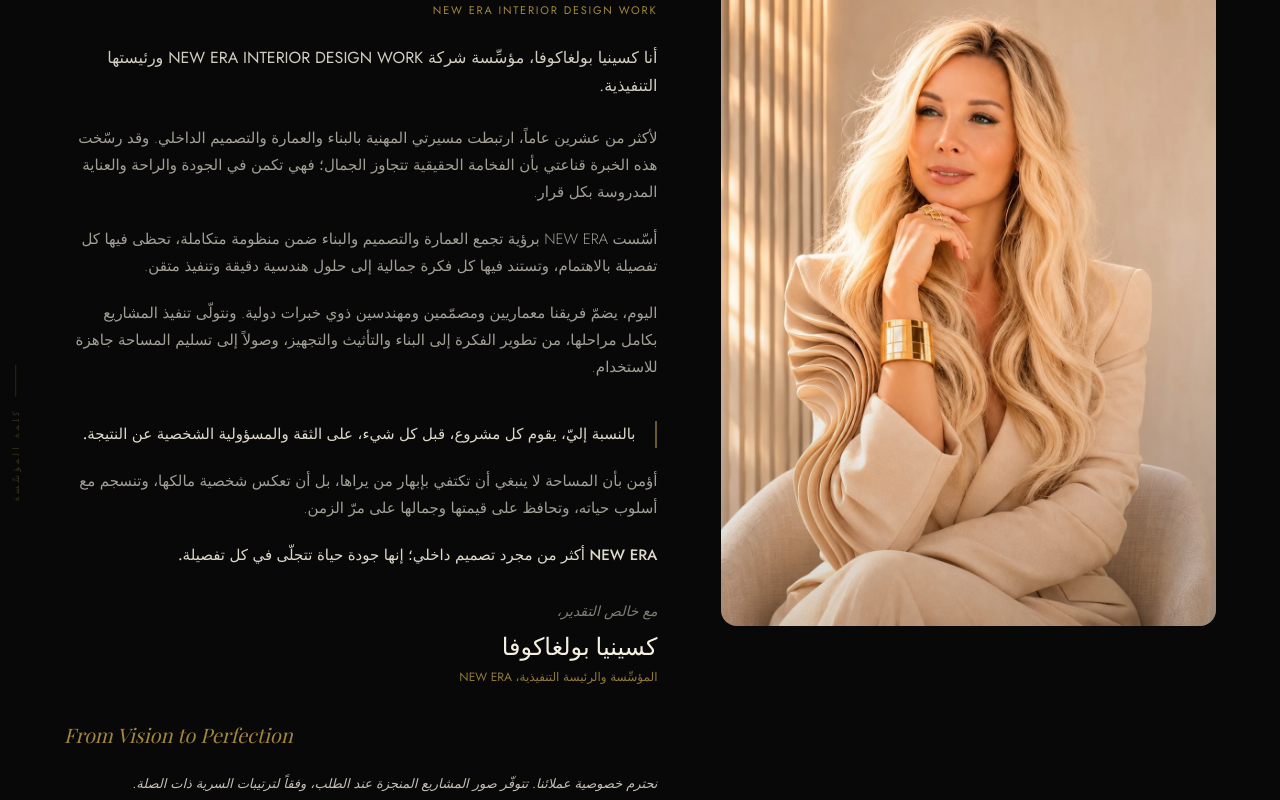
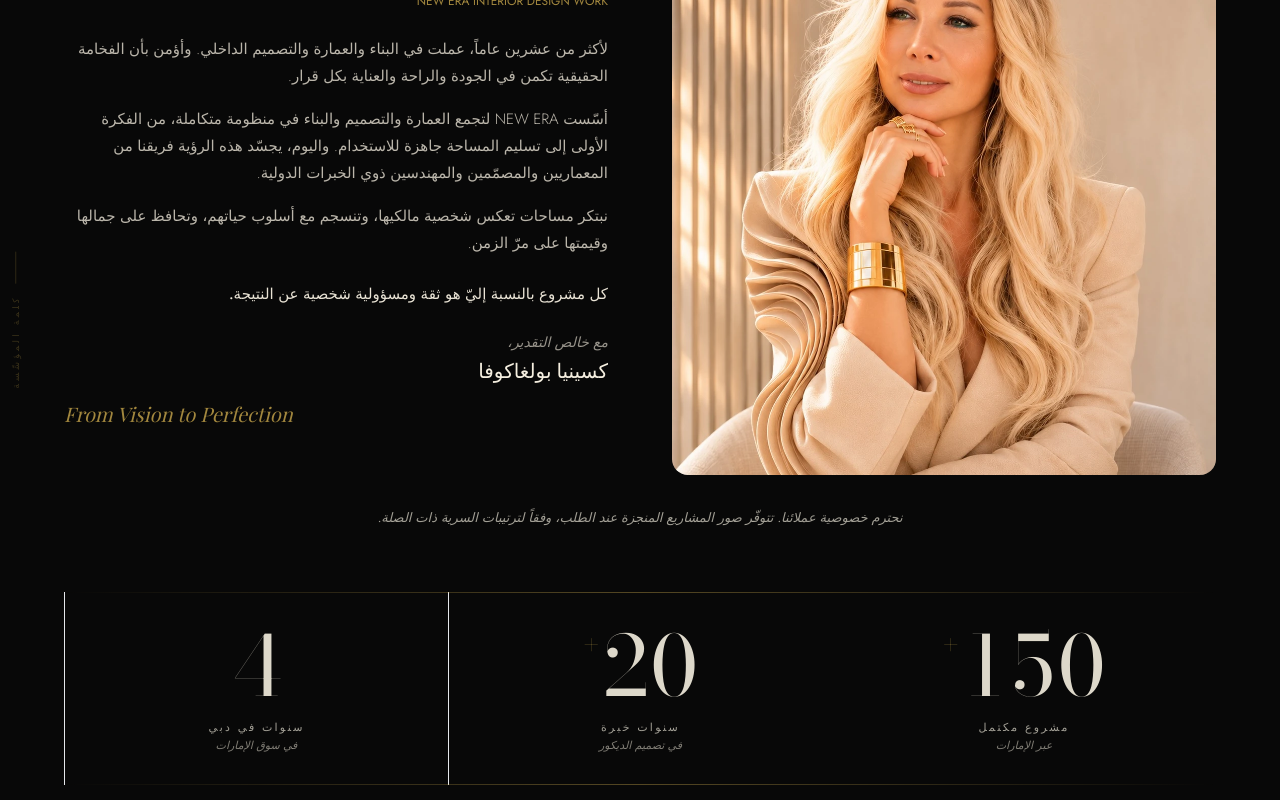
Before and after one commit to nekko4044-lgtm/neweraexclusive, a Next.js app: page /ar in a window 1280 px wide. Shown: the part 1200-2000 px from the top of the page. Built offline with nearby package versions, Linux system fonts and the light colour scheme; a web font is replaced by a local one.

Commit message:
Balance founder section and center statistics across full width

```diff
--- a/components/About.tsx
+++ b/components/About.tsx
@@ -54,62 +54,31 @@ export default function About() {
         <span className="font-body text-[9px] uppercase tracking-[0.35em] text-gold/25 whitespace-nowrap">{t('eyebrow')}</span>
       </div>
 
-      <div className="max-w-6xl mx-auto grid md:grid-cols-[1fr_1.2fr] gap-10 md:gap-16 items-start">
-
-        {/* LEFT — team photo */}
-        <div ref={r1} className="reveal relative aspect-[3/4] overflow-hidden rounded-2xl bg-stone md:sticky md:top-28">
-          <Image
-            src="/ksenia-bulgakova.webp"
-            alt={t('portraitAlt')}
-            fill
-            className="object-cover object-top"
-            sizes="(max-width: 768px) 100vw, 45vw"
-          />
-          <div className="absolute inset-0 bg-gradient-to-b from-transparent via-transparent to-ink/15" />
-        </div>
-
-        {/* RIGHT — text */}
-        <div className="flex flex-col justify-center gap-10">
-          <div ref={r2} className="reveal flex flex-col gap-6">
-            <div className="flex items-center gap-3">
-              <div className="w-6 h-[1px] bg-gold/50" />
-              <span className="font-body text-[11px] uppercase tracking-[0.25em] text-gold/70">{t('eyebrow')}</span>
+      <div className="max-w-6xl mx-auto">
+        <div className="grid lg:grid-cols-2 gap-10 lg:gap-16 items-stretch">
+          <div ref={r1} className="reveal relative aspect-[3/4] lg:aspect-auto lg:min-h-[620px] overflow-hidden rounded-2xl bg-stone">
+            <Image src="/ksenia-bulgakova.webp" alt={t('portraitAlt')} fill className="object-cover object-top" sizes="(max-width: 1023px) 100vw, 45vw" />
+          </div>
+          <div ref={r2} className="reveal flex flex-col justify-center gap-6 lg:py-3">
+            <div>
+              <h2 className="font-display text-[clamp(2rem,3.6vw,3.2rem)] font-light leading-[1.1] text-cream">{t('headline')}</h2>
+              <p className="font-body text-xs text-gold/80 leading-relaxed mt-4">{t('role')}<br /><bdi dir="ltr" className="inline-block mt-1">NEW ERA INTERIOR DESIGN WORK</bdi></p>
             </div>
-
-            <h2 className="font-display text-[clamp(2rem,4.5vw,3.2rem)] font-light leading-[1.1] text-cream">
-              {t('headline')}
-            </h2>
-
-            <p className="font-body text-[11px] uppercase tracking-[0.16em] text-gold/80 leading-relaxed">{t('role')}<br /><span dir="ltr" className="inline-block mt-2">NEW ERA INTERIOR DESIGN WORK</span></p>
-            <p className="font-body text-[16px] leading-[1.8] text-cream/85">{t('intro').split('NEW ERA INTERIOR DESIGN WORK').map((part, i) => <span key={i}>{i > 0 && <bdi dir="ltr">NEW ERA INTERIOR DESIGN WORK</bdi>}{part}</span>)}</p>
-            <div className="flex flex-col gap-5">
-              {t('body').split('\n').map((para, i) => (
-                <p key={i} className="font-body font-light text-cream/65 text-[15px] leading-[1.8]">
-                  {para}
-                </p>
-              ))}
+            <div className="flex flex-col gap-4">
+              {t('body').split('\n').map((para, i) => <p key={i} className="font-body font-light text-cream/75 text-[15px] leading-[1.8]">{para}</p>)}
+            </div>
+            <p className="font-body text-[15px] leading-[1.8] text-cream/95 font-medium">{t('responsibility')}</p>
+            <div>
+              <p className="font-body text-sm italic text-cream/60">{t('regards')}</p>
+              <p className="font-display text-xl text-cream mt-1">{t('headline')}</p>
+              <p dir="ltr" className="font-display text-xl italic text-gold/80 mt-4">From Vision to Perfection</p>
             </div>
           </div>
-
-          <div className="flex flex-col gap-5 font-body text-[15px] leading-[1.8]">
-            <p className="text-cream/90 font-medium border-s-2 border-gold/50 ps-5">{t('responsibility')}</p>
-            <p className="text-cream/65 font-light">{t('belief')}</p>
-            <p className="text-cream/90 font-medium">{t('closing')}</p>
-            <div className="pt-3">
-              <p className="italic text-cream/50 text-sm">{t('regards')}</p>
-              <p className="font-display text-2xl text-cream mt-2">{t('headline')}</p>
-              <p className="text-xs text-gold/70 mt-2">{t('signatureRole')}</p>
-            </div>
-            <p dir="ltr" className="font-display text-xl italic text-gold/80 pt-4">From Vision to Perfection</p>
-          </div>
-
-          {/* NDA note */}
-          <p className="font-body text-[13px] italic text-cream/80 leading-relaxed -mt-4">
-            {t('nda')}
-          </p>
+        </div>
+        <p className="font-body text-[13px] italic text-cream/65 leading-relaxed text-center max-w-2xl mx-auto mt-8">{t('nda')}</p>
 
           {/* Stats — editorial strip */}
-          <div ref={r3} className="reveal relative">
+          <div ref={r3} className="reveal relative mt-12 lg:mt-16">
             {/* Top/bottom gold hairlines */}
             <div className="absolute top-0 left-0 right-0 h-px bg-gradient-to-r from-transparent via-gold/40 to-transparent" />
             <div className="absolute bottom-0 left-0 right-0 h-px bg-gradient-to-r from-transparent via-gold/40 to-transparent" />
@@ -120,7 +89,7 @@ export default function About() {
                 { value: 20,  suffix: '+', label: t('stat2'), sub: t('stat2desc') },
                 { value: 4,   suffix: '',  label: t('stat3'), sub: t('stat3desc') },
               ] as const).map((stat, i) => (
-                <div key={i} className="py-6 px-4 md:px-6 flex flex-col gap-1.5">
+                <div key={i} className="py-8 px-2 md:px-6 flex flex-col items-center text-center gap-1.5">
 
                   {/* Number + suffix */}
                   <div className="flex items-start gap-0.5 leading-none">
@@ -136,10 +105,10 @@ export default function About() {
 
                   {/* Label + sub */}
                   <div className="flex flex-col gap-1 mt-2">
-                    <span className="font-body text-[11px] uppercase tracking-[0.2em] text-cream/50 leading-tight">
+                    <span className="font-body text-[10px] md:text-[11px] uppercase tracking-[0.1em] md:tracking-[0.2em] text-cream/65 leading-tight">
                       {stat.label}
                     </span>
-                    <span className="font-body text-[11px] italic text-cream/30 leading-tight">
+                    <span className="font-body text-[11px] italic text-cream/50 leading-tight">
                       {stat.sub}
                     </span>
                   </div>
@@ -148,7 +117,6 @@ export default function About() {
               ))}
             </div>
           </div>
-        </div>
       </div>
     </section>
   )
--- a/messages/ar.json
+++ b/messages/ar.json
@@ -17,7 +17,7 @@
   "about": {
     "eyebrow": "كلمة المؤسِّسة",
     "headline": "كسينيا بولغاكوفا",
-    "body": "لأكثر من عشرين عاماً، ارتبطت مسيرتي المهنية بالبناء والعمارة والتصميم الداخلي. وقد رسّخت هذه الخبرة قناعتي بأن الفخامة الحقيقية تتجاوز الجمال؛ فهي تكمن في الجودة والراحة والعناية المدروسة بكل قرار.\nأسّست NEW ERA برؤية تجمع العمارة والتصميم والبناء ضمن منظومة متكاملة، تحظى فيها كل تفصيلة بالاهتمام، وتستند فيها كل فكرة جمالية إلى حلول هندسية دقيقة وتنفيذ متقن.\nاليوم، يضمّ فريقنا معماريين ومصمّمين ومهندسين ذوي خبرات دولية. ونتولّى تنفيذ المشاريع بكامل مراحلها، من تطوير الفكرة إلى البناء والتأثيث والتجهيز، وصولاً إلى تسليم المساحة جاهزة للاستخدام.",
+    "body": "لأكثر من عشرين عاماً، عملت في البناء والعمارة والتصميم الداخلي. وأؤمن بأن الفخامة الحقيقية تكمن في الجودة والراحة والعناية بكل قرار.\nأسّست NEW ERA لتجمع العمارة والتصميم والبناء في منظومة متكاملة، من الفكرة الأولى إلى تسليم المساحة جاهزة للاستخدام. واليوم، يجسّد هذه الرؤية فريقنا من المعماريين والمصمّمين والمهندسين ذوي الخبرات الدولية.\nنبتكر مساحات تعكس شخصية مالكيها، وتنسجم مع أسلوب حياتهم، وتحافظ على جمالها وقيمتها على مرّ الزمن.",
     "stat1": "مشروع مكتمل",
     "stat1desc": "عبر الإمارات",
     "stat2": "سنوات خبرة",
@@ -27,7 +27,7 @@
     "nda": "نحترم خصوصية عملائنا. تتوفّر صور المشاريع المنجزة عند الطلب، وفقاً لترتيبات السرية ذات الصلة.",
     "role": "المؤسِّسة والرئيسة التنفيذية",
     "intro": "أنا كسينيا بولغاكوفا، مؤسِّسة شركة NEW ERA INTERIOR DESIGN WORK ورئيستها التنفيذية.",
-    "responsibility": "بالنسبة إليّ، يقوم كل مشروع، قبل كل شيء، على الثقة والمسؤولية الشخصية عن النتيجة.",
+    "responsibility": "كل مشروع بالنسبة إليّ هو ثقة ومسؤولية شخصية عن النتيجة.",
     "belief": "أؤمن بأن المساحة لا ينبغي أن تكتفي بإبهار من يراها، بل أن تعكس شخصية مالكها، وتنسجم مع أسلوب حياته، وتحافظ على قيمتها وجمالها على مرّ الزمن.",
     "closing": "NEW ERA أكثر من مجرد تصميم داخلي؛ إنها جودة حياة تتجلّى في كل تفصيلة.",
     "regards": "مع خالص التقدير،",
--- a/messages/en.json
+++ b/messages/en.json
@@ -17,7 +17,7 @@
   "about": {
     "eyebrow": "A word from our founder",
     "headline": "Ksenia Bulgakova",
-    "body": "For more than 20 years, my professional life has centred on construction, architecture and interior design. This experience has taught me that true luxury goes beyond aesthetics: it lies in quality, comfort and the care behind every decision.\nI founded NEW ERA to bring architecture, design and construction together in one seamless process — where every detail matters, and every beautiful concept is supported by precise engineering and exceptional craftsmanship.\nToday, our team brings together architects, designers and engineers with international experience. We deliver projects from concept to completion, encompassing construction, furnishing and the handover of a fully finished space.",
+    "body": "For more than 20 years, I have worked in construction, architecture and interior design. To me, true luxury means quality, comfort and care in every decision.\nI founded NEW ERA to bring architecture, design and construction together — from the first concept to the handover of a finished space. Today, our team of internationally experienced architects, designers and engineers brings this vision to life.\nWe create spaces that express their owners’ individuality, complement their way of life and stand the test of time.",
     "stat1": "Projects Completed",
     "stat1desc": "across the UAE",
     "stat2": "Years of Expertise",
@@ -27,7 +27,7 @@
     "nda": "We respect our clients’ privacy. Photographs of completed projects are available on request, subject to the relevant confidentiality arrangements.",
     "role": "Founder & CEO",
     "intro": "My name is Ksenia Bulgakova, and I am the founder and CEO of NEW ERA INTERIOR DESIGN WORK.",
-    "responsibility": "For me, every project begins with trust and a personal commitment to the result.",
+    "responsibility": "Every project is built on trust and my personal commitment to the result.",
     "belief": "I believe a space should do more than impress. It should express its owner’s individuality, complement their way of life and remain relevant for years to come.",
     "closing": "NEW ERA is more than interiors. It is quality of life, expressed in every detail.",
     "regards": "Warm regards,",
--- a/messages/ru.json
+++ b/messages/ru.json
@@ -17,7 +17,7 @@
   "about": {
     "eyebrow": "Обращение основателя",
     "headline": "Ксения Булгакова",
-    "body": "Более 20 лет моя профессиональная деятельность связана со строительством, архитектурой и созданием интерьеров. За эти годы я убедилась, что настоящая роскошь — это не только эстетика, но и качество, комфорт, продуманность каждого решения.\nСоздавая NEW ERA, я стремилась объединить архитектуру, дизайн и строительство в единую систему, где каждая деталь имеет значение, а за красивой концепцией стоят точные инженерные решения и высокий уровень исполнения.\nСегодня наша команда объединяет архитекторов, дизайнеров и инженеров с международным опытом. Мы реализуем проекты полного цикла — от разработки концепции до строительства, комплектации и передачи готового объекта.",
+    "body": "Более 20 лет я работаю в строительстве, архитектуре и дизайне интерьеров. Для меня настоящая роскошь — это качество, комфорт и продуманность каждого решения.\nЯ создала NEW ERA, чтобы объединить архитектуру, дизайн и строительство в единую систему — от первой концепции до передачи готового объекта. Сегодня эту работу ведёт наша команда архитекторов, дизайнеров и инженеров с международным опытом.\nМы создаём пространства, которые отражают индивидуальность владельца, соответствуют его образу жизни и остаются актуальными вне времени.",
     "stat1": "Завершённых проектов",
     "stat1desc": "по всему ОАЭ",
     "stat2": "Лет опыта",
@@ -27,7 +27,7 @@
     "nda": "Мы уважаем приватность наших клиентов. Фотографии реализованных объектов предоставляются по запросу с соблюдением условий конфиденциальности.",
     "role": "Основатель и руководитель",
     "intro": "Меня зовут Ксения Булгакова. Я — основатель и руководитель компании NEW ERA INTERIOR DESIGN WORK.",
-    "responsibility": "Для меня каждый проект — это прежде всего доверие и личная ответственность за результат.",
+    "responsibility": "Каждый проект для меня — это доверие и личная ответственность за результат.",
     "belief": "Я верю, что пространство должно не просто впечатлять, а отражать индивидуальность владельца, соответствовать его образу жизни и оставаться актуальным вне времени.",
     "closing": "NEW ERA — это больше, чем интерьеры. Это качество жизни, воплощённое в каждой детали.",
     "regards": "С уважением,",
```
